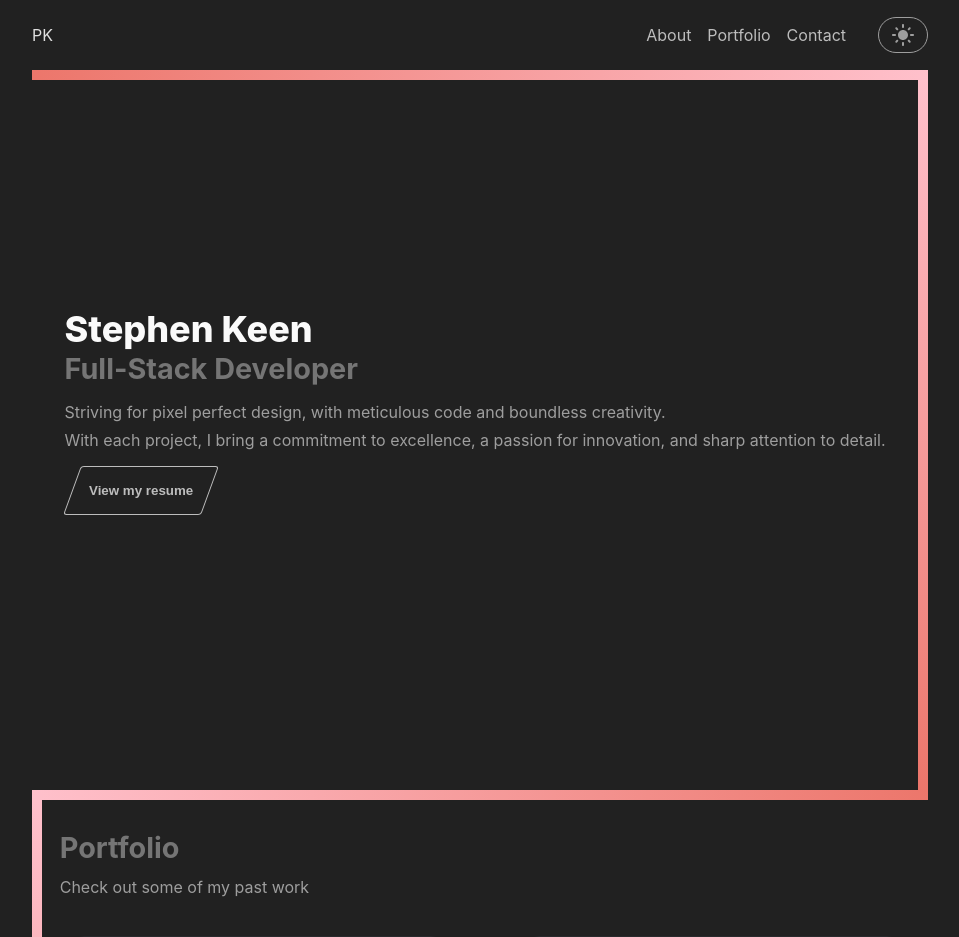
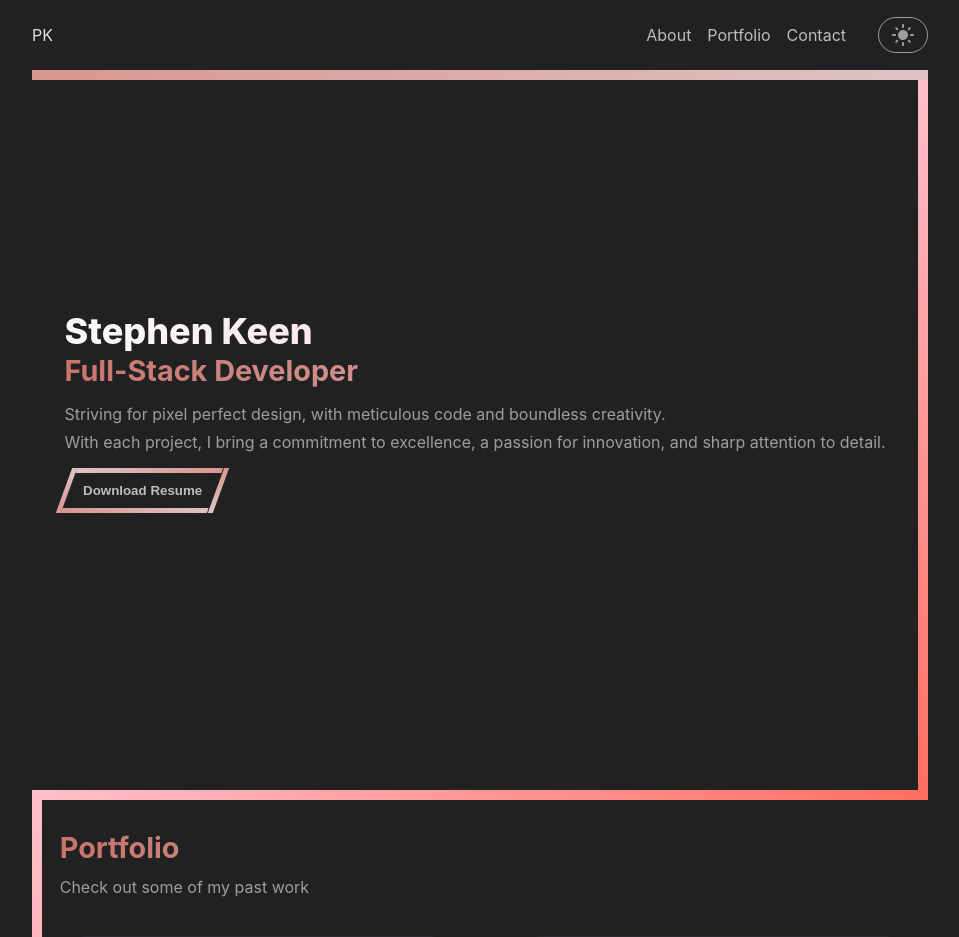
Before and after one commit to pkeen/my-portfolio-site, a React (Vite) app: page / in a window 1280 px wide. Shown: the top 937 px of the page, without its empty margins (160-1119 px from the left). Built offline with nearby package versions, Linux system fonts and the light colour scheme.

Commit message:
add gradient text and rhomboid button

```diff
--- a/src/components/ProjectCard.jsx
+++ b/src/components/ProjectCard.jsx
@@ -4,7 +4,6 @@ import CardContainer from "./CardContainer";
 import ProjectTags from "./ProjectTags";
 import { useTheme } from "@emotion/react";
 import { GitHub } from "@mui/icons-material";
-import IconButton from "./IconButton";
 
 const ProjectCard = ({ project }) => {
 	const theme = useTheme();
@@ -39,7 +38,7 @@ const ProjectCard = ({ project }) => {
 							width: "100%",
 						}}
 					>
-						<h2
+						<h3
 							css={{
 								[theme.breakpoints.md.only]: {
 									fontSize: "1.3rem",
@@ -47,16 +46,23 @@ const ProjectCard = ({ project }) => {
 								"@media (max-width: 400px)": {
 									fontSize: "1.3rem",
 								},
+								background: `linear-gradient(90deg, ${theme.gradients.h3[0]}, ${theme.gradients.h3[1]})`,
+								// background: `linear-gradient(90deg, ${theme.colors.bittersweet[700]}, ${theme.colors.frangipani[400]})`, // alternative more bright
+								WebkitBackgroundClip: "text",
+								WebkitTextFillColor: "transparent",
 							}}
 						>
 							{project.title}
-						</h2>
+						</h3>
 
-						<a href={project.githubLink} css={{
-							display: 'flex',
-							justifyContent: 'center',
-							alignItems: 'center'
-						}}>
+						<a
+							href={project.githubLink}
+							css={{
+								display: "flex",
+								justifyContent: "center",
+								alignItems: "center",
+							}}
+						>
 							<GitHub />
 						</a>
 					</div>
--- /dev/null
+++ b/src/components/RhomboidGradientButton.jsx
@@ -0,0 +1,112 @@
+import React from "react";
+import { useTheme } from "@emotion/react";
+import { merge } from "lodash";
+
+const RhomboidGradientButton = ({
+	children,
+	onClick,
+	className,
+	type = "button",
+	variant = "primary",
+	size = "md",
+}) => {
+	const theme = useTheme();
+
+	let css = {
+		paddingRight: ".8rem",
+		border: "none",
+		outline: "none",
+		WebkitAppearance: "none",
+		MozAppearance: "none",
+		appearance: "none",
+		transition: "background-color .3s ease",
+        transition: "margin 0.5s ease",
+		color: theme.components.button.color,
+		fontWeight: "700",
+		"&:hover": {
+			// backgroundColor: theme.colors.grey[600],
+			cursor: "pointer",
+			margin: "10px 0.5rem",
+		},
+		"&:active": {
+			backgroundColor: theme.colors.grey[700],
+		},
+		backgroundColor: "transparent",
+		color: theme.components.button.variants.rhomboid.color,
+		// borderColor:
+		//     theme.components.button.variants.rhomboid.borderColor,
+		// borderRadius: "0.2rem",
+		marginLeft: "0.5rem",
+		// border: "1px solid white",
+		transform: "skewX(20deg)",
+	};
+
+	let aroundButtonCss = {
+		"&:hover": {
+			backgroundColor:
+				theme.components.button.variants.rhomboid.hover.backgroundColor,
+            margin: '10px 0'
+		},
+		transform: "skew(-20deg)",
+	};
+
+	let borderSidesCss = {
+		width: "5px",
+		height: "100%",
+		// background:
+		// "linear-gradient(90deg, rgba(236,118,107,1) 0%, rgba(255,192,203,1) 100%)",
+		background: `linear-gradient(0deg, ${theme.colors.appleBlossom[400]} 0%, ${theme.colors.orientalPink[300]})`,
+		transform: "skew(-20deg)",
+        border: 'none',
+	};
+
+	let borderTopBottom = {
+		width: "100%",
+		height: "5px",
+		background: `linear-gradient(90deg, ${theme.colors.appleBlossom[400]} 0%, ${theme.colors.orientalPink[300]})`,
+	};
+
+	return (
+		<div
+			className={className}
+			css={{
+				display: "flex",
+				flex: "0",
+				alignItems: "center",
+				height: "45px",
+				// ...css
+			}}
+		>
+			<div css={borderSidesCss}></div>
+			<div
+				css={{
+					display: "flex",
+					flexDirection: "column",
+					justifyContent: "space-between",
+					alignItems: "center",
+					height: "100%",
+					...aroundButtonCss,
+				}}
+			>
+				<div
+					css={{
+						...borderTopBottom,
+						background: `linear-gradient(270deg, ${theme.colors.appleBlossom[400]} 0%, ${theme.colors.orientalPink[300]})`,
+					}}
+				></div>
+				<button css={css} type={type} onClick={onClick}>
+					{children}
+				</button>
+				<div css={borderTopBottom}></div>
+			</div>
+			<div
+				css={{
+					...borderSidesCss,
+					background: `linear-gradient(180deg, ${theme.colors.appleBlossom[400]} 0%, ${theme.colors.orientalPink[300]})`,
+				}}
+			></div>
+		</div>
+	);
+};
+
+export default RhomboidGradientButton;
--- a/src/themes/dark-theme.js
+++ b/src/themes/dark-theme.js
@@ -46,6 +46,12 @@ let darkTheme = merge({}, defaultTheme, {
 			},
 		},
 	},
+	gradients: {
+		h1: [defaultTheme.colors.grey[50], defaultTheme.colors.pink[200]],
+		h2: [defaultTheme.colors.appleBlossom[500], defaultTheme.colors.orientalPink[300]],
+		h3: [defaultTheme.colors.orientalPink[600], defaultTheme.colors.appleBlossom[500]],
+		// darkVibrant: `linear-gradient(90deg, ${theme.colors.appleBlossom[500]}, ${theme.colors.orientalPink[300]})`,
+	},
 	globals: {
 		body: {
 			backgroundColor: defaultTheme.colors.grey[900],
--- a/src/themes/default-theme.js
+++ b/src/themes/default-theme.js
@@ -25,6 +25,84 @@ const theme = {
 			800: "#424242",
 			900: "#212121",
 		},
+		bittersweet: {
+			50: "#fff2f1",
+			100: "#ffe4e1",
+			200: "#ffccc7",
+			300: "#ffa8a0",
+			400: "#ff6f61",
+			500: "#f84c3b",
+			600: "#e52f1d",
+			700: "#c12314",
+			800: "#a02014",
+			900: "#842218",
+			950: "#480d07",
+		},
+		frangipani: {
+			50: "#fff6ed",
+			100: "#ffead5",
+			200: "#ffdab9",
+			300: "#ffb172",
+			400: "#fd853a",
+			500: "#fc6413",
+			600: "#ed4809",
+			700: "#c4340a",
+			800: "#9c2a10",
+			900: "#7d2511",
+			950: "#441006",
+		},
+		gold: {
+			50: "#ffffe7",
+			100: "#feffc1",
+			200: "#fffd86",
+			300: "#fff441",
+			400: "#ffe60d",
+			500: "#ffd700",
+			600: "#d19e00",
+			700: "#a67102",
+			800: "#89580a",
+			900: "#74480f",
+			950: "#442604",
+		},
+		pink: {
+			50: "#fff1f3",
+			100: "#ffe3e7",
+			200: "#ffc0cb",
+			300: "#ffa2b3",
+			400: "#fe6e8b",
+			500: "#f83b66",
+			600: "#e51951",
+			700: "#c20e43",
+			800: "#a20f40",
+			900: "#8a113c",
+			950: "#4d041c",
+		},
+		orientalPink: {
+			50: "#faf6f6",
+			100: "#f6edee",
+			200: "#eddee0",
+			300: "#dec3c6",
+			400: "#c19098",
+			500: "#b57e89",
+			600: "#9c6270",
+			700: "#824e5c",
+			800: "#6e4350",
+			900: "#5f3c48",
+			950: "#331e24",
+		},
+		appleBlossom: {
+			50: "#fbf6f5",
+			100: "#f8e9e8",
+			200: "#f2d8d6",
+			300: "#e8bdb9",
+			400: "#d99690",
+			500: "#c7746c",
+			600: "#a8524a",
+			700: "#954740",
+			800: "#7c3e38",
+			900: "#683834",
+			950: "#371b18",
+		},
 	},
 	typography: {
 		h1: {
@@ -38,7 +116,7 @@ const theme = {
 			margin: ".75rem 0",
 		},
 		h3: {
-			fontSize: "1.25rem",
+			fontSize: "1.33rem",
 			fontWeight: 600,
 			margin: ".33rem 0rem",
 		},
--- a/src/themes/light-theme.js
+++ b/src/themes/light-theme.js
@@ -25,7 +25,6 @@ const lightTheme = merge({}, defaultTheme, {
 		blockquote: {
 			color: defaultTheme.colors.grey[600],
 		},
-
 	},
 	components: {
 		button: {
@@ -35,11 +34,24 @@ const lightTheme = merge({}, defaultTheme, {
 					color: defaultTheme.colors.grey[700],
 					borderColor: defaultTheme.colors.grey[700],
 					hover: {
-						backgroundColor: defaultTheme.colors.grey[600]
-					}
+						backgroundColor: defaultTheme.colors.grey[200],
+					},
 				},
 			},
 		},
+	},
+	gradients: {
+		h1: [defaultTheme.colors.grey[900], defaultTheme.colors.pink[700]],
+		h2: [
+			defaultTheme.colors.appleBlossom[400],
+			defaultTheme.colors.orientalPink[200],
+		],
+		h3: [
+			defaultTheme.colors.orientalPink[400],
+			defaultTheme.colors.appleBlossom[600],
+		],
+
+		// darkVibrant: `linear-gradient(90deg, ${theme.colors.appleBlossom[500]}, ${theme.colors.orientalPink[300]})`,
 	},
 	globals: {
 		body: {
--- a/src/views/Home.jsx
+++ b/src/views/Home.jsx
@@ -1,6 +1,7 @@
 import React from "react";
 import { useTheme } from "@emotion/react";
 import Button from "../components/Button";
+import RhomboidGradientButton from "../components/RhomboidGradientButton";
 
 const Home = () => {
 	const theme = useTheme();
@@ -14,18 +15,15 @@ const Home = () => {
 				height: windowHeight - 80,
 				display: "flex",
 				flexDirection: "column",
-				// borderImage:
-				// 	"linear-gradient(to bottom, red, rgba(0, 0, 0, 0)) 1 100%",
-				// borderTop: "4px solid #ff6f61",
-				// borderRight: "4px solid #E6E6FA",
 			}}
 		>
 			<div
 				css={{
 					width: "100%",
 					height: "10px",
-					background:
-						"linear-gradient(90deg, rgba(236,118,107,1) 0%, rgba(255,192,203,1) 100%)",
+					// background:
+					// "linear-gradient(90deg, rgba(236,118,107,1) 0%, rgba(255,192,203,1) 100%)",
+					background: `linear-gradient(90deg, ${theme.colors.appleBlossom[400]} 0%, ${theme.colors.orientalPink[300]})`,
 				}}
 			></div>
 			<div
@@ -46,8 +44,25 @@ const Home = () => {
 					}}
 				>
 					<div css={{ marginTop: "-4rem" }}>
-						<h1>Stephen Keen</h1>
-						<h2 css={{ marginTop: "-1rem" }}>
+						<h1
+							css={{
+								background: `linear-gradient(90deg, ${theme.gradients.h1[0]}, ${theme.gradients.h1[1]})`,
+								// background: `linear-gradient(90deg, ${theme.colors.bittersweet[700]}, ${theme.colors.frangipani[400]})`, // alternative more bright
+								WebkitBackgroundClip: "text",
+								WebkitTextFillColor: "transparent",
+							}}
+						>
+							Stephen Keen
+						</h1>
+						<h2
+							css={{
+								marginTop: "-1rem",
+								background: `linear-gradient(90deg, ${theme.gradients.h2[0]}, ${theme.gradients.h2[1]})`,
+								// background: `linear-gradient(90deg, ${theme.colors.bittersweet[700]}, ${theme.colors.frangipani[400]})`, // alternative more bright
+								WebkitBackgroundClip: "text",
+								WebkitTextFillColor: "transparent",
+							}}
+						>
 							Full-Stack Developer
 						</h2>
 						<blockquote
@@ -62,12 +77,15 @@ const Home = () => {
 							attention to detail.
 						</blockquote>
 						<a href="/resume.pdf">
-							<Button
+							{/* <Button
 								variant="rhomboid"
 								css={{ marginTop: "1rem" }}
 							>
 								View my resume
-							</Button>
+							</Button> */}
+							<RhomboidGradientButton css={{
+								marginTop: '1rem'
+							}}>Download Resume</RhomboidGradientButton>
 						</a>
 					</div>
 				</div>
@@ -77,32 +95,12 @@ const Home = () => {
 						height: "100%",
 						// backgroundColor: "#F76D60",
 						background: "rgb(247,109,96)",
-						background:
-							"linear-gradient(0deg, rgba(236,118,107,1) 0%, rgba(255,192,203,1) 100%)",
+						// background:
+						// 	"linear-gradient(0deg, rgba(236,118,107,1) 0%, rgba(255,192,203,1) 100%)",
+						background: `linear-gradient(0deg, ${theme.colors.bittersweet[400]} 0%, ${theme.colors.pink[200]})`,
 					}}
 				></div>
 			</div>
-			{/* <div // this
-				css={{}}
-			>
-				<div css={{ marginTop: "-4rem" }}>
-					<h1>Stephen Keen</h1>
-					<h2 css={{ marginTop: "-1rem" }}>Full-Stack Developer</h2>
-					<blockquote css={{ textAlign: "left", marginTop: "1rem" }}>
-						Striving for pixel perfect design, with meticulous code
-						and boundless creativity.
-					</blockquote>
-					<blockquote css={{ marginTop: ".5rem" }}>
-						With each project, I bring a commitment to excellence, a
-						passion for innovation, and sharp attention to detail.
-					</blockquote>
-					<a href="/resume.pdf">
-						<Button variant="rhomboid" css={{ marginTop: "1rem" }}>
-							View my resume
-						</Button>
-					</a>
-				</div>
-			</div> */}
 		</section>
 	);
 };
--- a/src/views/Portfolio.jsx
+++ b/src/views/Portfolio.jsx
@@ -2,6 +2,7 @@ import React from "react";
 import { useTheme } from "@emotion/react";
 import ProjectListContainer from "../components/ProjectListContainer";
 import ProjectCard from "../components/ProjectCard";
+import { css } from "@emotion/react";
 
 const projects = [
 	{
@@ -64,8 +65,9 @@ const Portfolio = () => {
 					width: "100%",
 					height: "10px",
 					flexShrink: 0, // This will prevent the div from growing or shrinking
-					background:
-						"linear-gradient(270deg, rgba(236,118,107,1) 0%, rgba(255,192,203,1) 100%)",
+					background: theme.colors.bittersweet[400],
+
+					background: `linear-gradient(270deg, ${theme.colors.bittersweet[400]} 0%, ${theme.colors.pink[200]})`,
 				}}
 			></div>
 			<div
@@ -81,8 +83,7 @@ const Portfolio = () => {
 					css={{
 						width: "10px",
 						height: "100%",
-						background:
-							"linear-gradient(0deg, rgba(236,118,107,1) 0%, rgba(255,192,203,1) 100%)",
+						background: `linear-gradient(0deg, ${theme.colors.bittersweet[400]} 0%, ${theme.colors.pink[200]})`,
 					}}
 				></div>
 				<div
@@ -97,7 +98,16 @@ const Portfolio = () => {
 							margin: "2%",
 						}}
 					>
-						<h2>Portfolio</h2>
+						<h2
+							css={{
+								background: `linear-gradient(90deg, ${theme.gradients.h2[0]}, ${theme.gradients.h2[1]})`,
+								// background: `linear-gradient(90deg, ${theme.colors.bittersweet[700]}, ${theme.colors.frangipani[400]})`, // alternative more bright
+								WebkitBackgroundClip: "text",
+								WebkitTextFillColor: "transparent",
+							}}
+						>
+							Portfolio
+						</h2>
 						<p>Check out some of my past work</p>
 					</div>
 					<ProjectListContainer>
```
